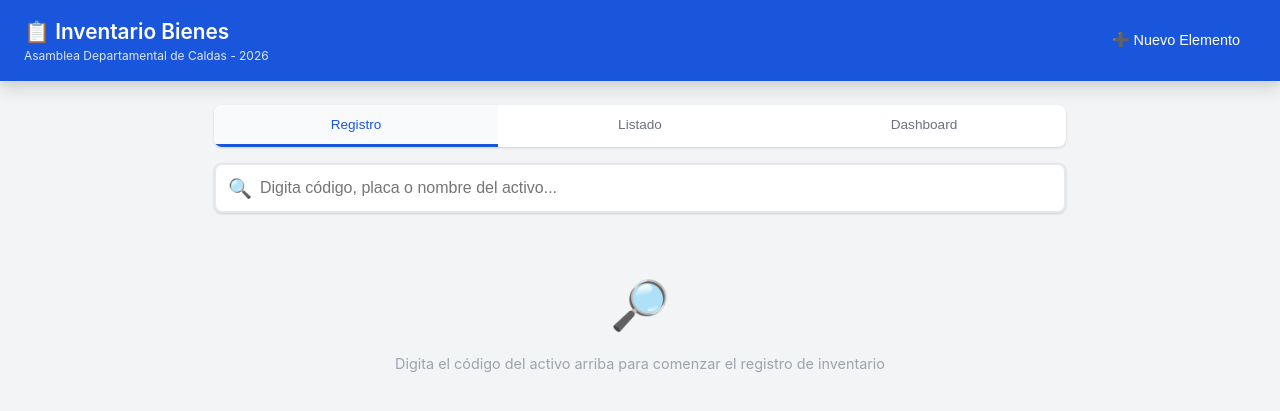
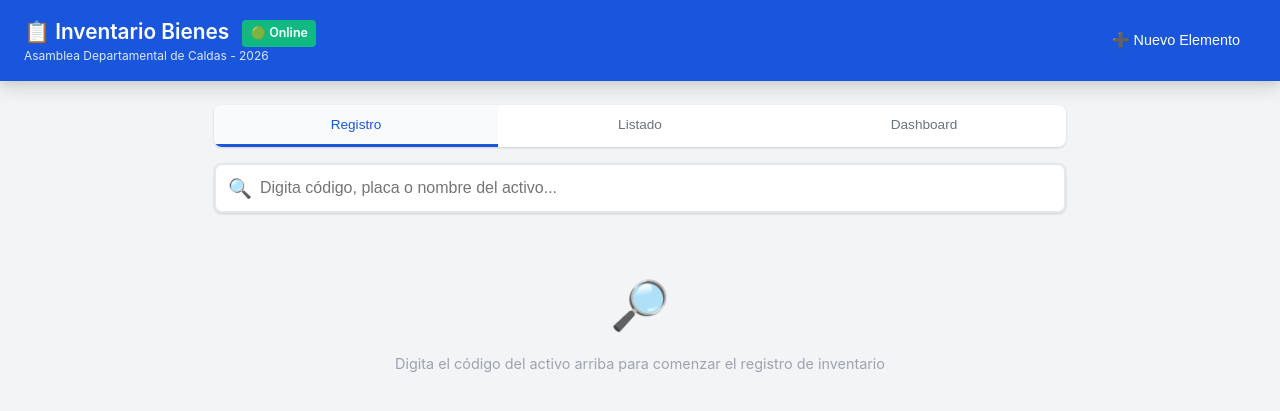
Before and after one commit to Dumar22/inventario, a FastAPI app: page / in a window 1280 px wide. Shown: the top 411 px of the page. Run offline with FastAPI, Linux system fonts and the light colour scheme; data that the repository does not hold is empty; parts of the project's set-up code (start-up, migrations or seed data) failed here and were passed over.

Commit message:
feat: add online status badge to header

```diff
--- a/templates/index.html
+++ b/templates/index.html
@@ -16,7 +16,7 @@
   <header class="app-header">
     <div style="display:flex;justify-content:space-between;align-items:center;width:100%">
       <div>
-        <h1>&#128203; Inventario Bienes</h1>
+        <h1>&#128203; Inventario Bienes <span style="font-size:0.6em;background:#10b981;color:white;padding:4px 8px;border-radius:4px;margin-left:8px;display:inline-block;vertical-align:middle">🟢 Online</span></h1>
         <div class="subtitle">Asamblea Departamental de Caldas - 2026</div>
       </div>
       <button class="btn btn-primary" id="btn-nuevo-elemento" title="Agregar nuevo elemento" style="margin:0;padding:8px 16px;font-size:0.9rem">&#10133; Nuevo Elemento</button>
```
